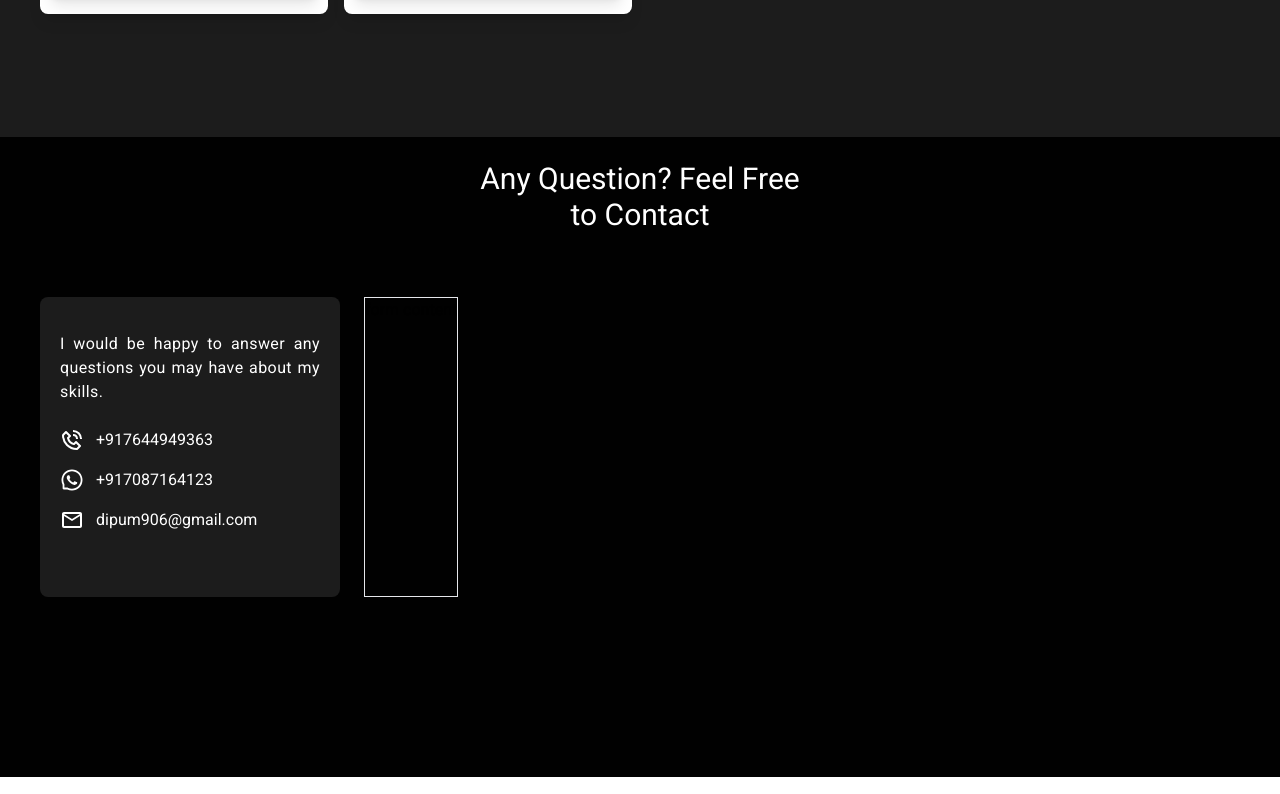
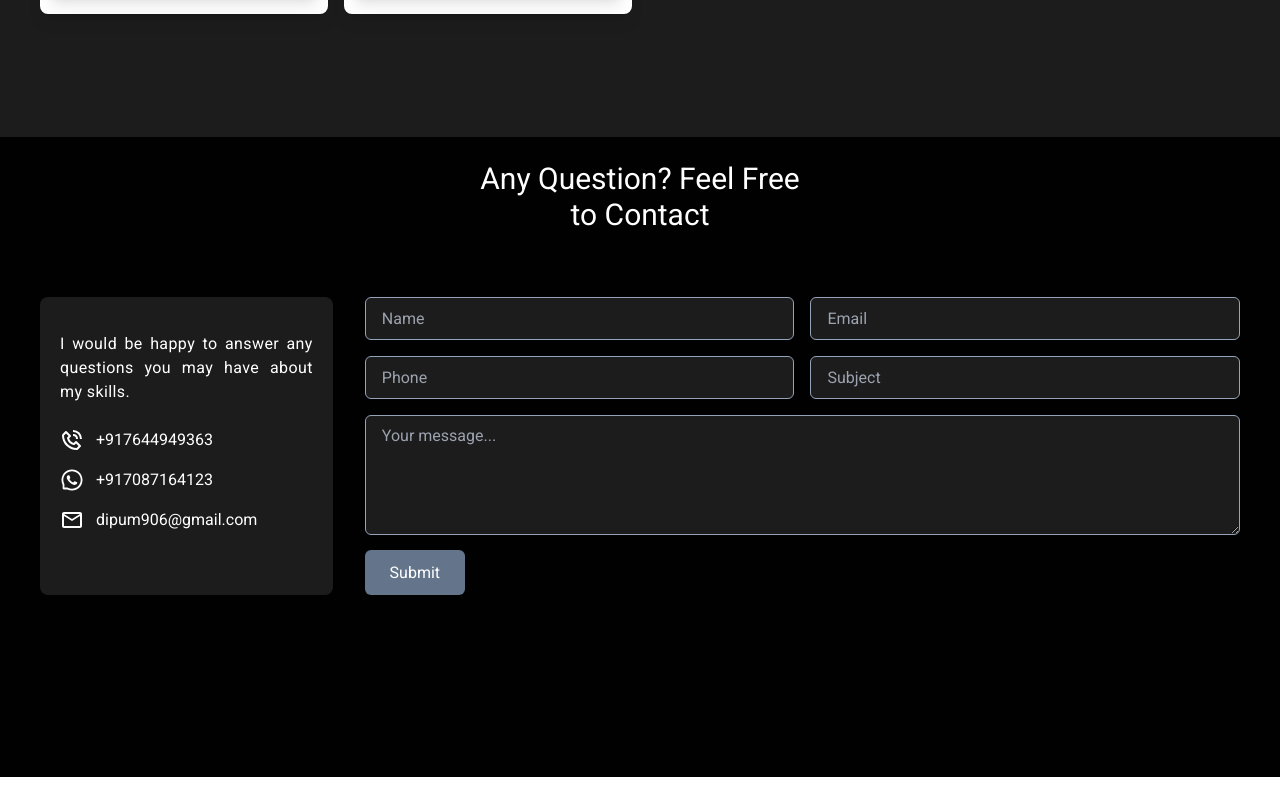
Before and after one commit to dipu-kr/new-portfolio, a Next.js app: page / in a window 1280 px wide. Shown: the part 2103-2897 px from the top of the page. Built offline with nearby package versions, Linux system fonts and the light colour scheme.

Commit message:
added form component

```diff
--- a/package.json
+++ b/package.json
@@ -13,11 +13,13 @@
     "autoprefixer": "10.4.14",
     "eslint": "8.44.0",
     "eslint-config-next": "13.4.9",
+    "formik": "^2.4.2",
     "next": "13.4.9",
     "postcss": "8.4.25",
     "react": "18.2.0",
     "react-dom": "18.2.0",
     "react-icons": "^4.10.1",
-    "tailwindcss": "3.3.2"
+    "tailwindcss": "3.3.2",
+    "yup": "^1.2.0"
   }
 }
--- a/src/app/components/contactus/ContactUs.js
+++ b/src/app/components/contactus/ContactUs.js
@@ -1,20 +1,34 @@
-import React from "react";
+import React, { useEffect } from "react";
 import "./ContactUs.css";
+import FormContent from "./FormContent";
 import WrapperContainer from "@/app/WrapperContainer";
 import { BiPhoneCall } from "react-icons/bi";
 import { AiOutlineWhatsApp } from "react-icons/ai";
 import { MdOutlineEmail } from "react-icons/md";
+import AOS from "aos";
 
 const ContactUs = () => {
+  useEffect(() => {
+    AOS.init({
+      duration: 400,
+      offset: 100,
+      easing: "ease",
+      // Add more AOS options here
+    });
+  }, []);
+
   return (
     <div className="contactus_container mb-8">
       <WrapperContainer>
-        <div className="w-full text-center pt-6">
+        <div className="w-full text-center pt-6" data-aos="fade-up">
           <h1 className="text-white text-3xl">Any Question? Feel Free</h1>
           <h1 className="text-white text-3xl">to Contact</h1>
         </div>
-        <div className="w-full h-auto flex flex-wrap gap-6 mt-[40px] pt-6">
-          <div className="w-1/4 h-[300px] bg-[#1c1c1c] pt-[35px] pr-[20px] pl-[20px] rounded-lg">
+        <div className="w-full h-auto flex gap-8 mt-[40px] pt-6">
+          <div
+            className="basis-3/12 h-auto bg-[#1c1c1c] pt-[35px] pr-[20px] pl-[20px] rounded-lg"
+            data-aos="fade-up"
+          >
             <p className="text-white text-justify tracking-wide">
               I would be happy to answer any questions you may have about my
               skills.
@@ -39,8 +53,8 @@ const ContactUs = () => {
             </p>
           </div>
           {/* ---------------------form------------- */}
-          <div className="w-[3/4] border">
-            <h1>form content</h1>
+          <div className="basis-9/12 h-auto">
+            <FormContent />
           </div>
         </div>
       </WrapperContainer>
--- /dev/null
+++ b/src/app/components/contactus/FormContent.js
@@ -0,0 +1,129 @@
+import React, { useEffect } from "react";
+import { useFormik } from "formik";
+import { formSchema } from "../schemas/validation";
+import AOS from "aos";
+
+const initialValues = {
+  name: "",
+  email: "",
+  phone: "",
+  subject: "",
+  message: "",
+};
+
+const FormContent = () => {
+  useEffect(() => {
+    AOS.init({
+      duration: 400,
+      offset: 100,
+      easing: "ease",
+      // Add more AOS options here
+    });
+  }, []);
+
+  const { values, errors, touched, handleBlur, handleChange, handleSubmit } =
+    useFormik({
+      initialValues: initialValues,
+      validationSchema: formSchema,
+      onSubmit: (values, action) => {
+        console.log(
+          "🚀 ~ file: Registration.jsx ~ line 11 ~ Registration ~ values",
+          values
+        );
+        action.resetForm();
+      },
+    });
+
+  return (
+    <div className="w-full" data-aos="fade-up">
+      <div className="grid grid-cols-2 gap-4 text-white">
+        <div className="w-[100%]">
+          <input
+            type="text"
+            placeholder="Name"
+            name="name"
+            autoComplete="off"
+            value={values.name}
+            onChange={handleChange}
+            onBlur={handleBlur}
+            className="w-full h-[43px] bg-[#1c1c1c] border border-slate-400 outline-none rounded-md pl-4 "
+          />
+          {errors.name && touched.name ? (
+            <p className="text-sm text-red-400">{errors.name}</p>
+          ) : null}
+        </div>
+        <div className="w-[100%]">
+          <input
+            type="email"
+            placeholder="Email"
+            name="email"
+            autoComplete="off"
+            value={values.email}
+            onChange={handleChange}
+            onBlur={handleBlur}
+            className="w-full h-[43px] bg-[#1c1c1c] border border-slate-400 outline-none rounded-md pl-4 "
+          />
+          {errors.email && touched.email ? (
+            <p className="text-sm text-red-400">{errors.email}</p>
+          ) : null}
+        </div>
+        <div>
+          <input
+            type="text"
+            placeholder="Phone"
+            name="phone"
+            autoComplete="off"
+            value={values.phone}
+            onChange={handleChange}
+            onBlur={handleBlur}
+            className="w-full h-[43px] bg-[#1c1c1c] border border-slate-400 outline-none rounded-md pl-4 "
+          />
+          {errors.phone && touched.phone ? (
+            <p className="text-sm text-red-400">{errors.phone}</p>
+          ) : null}
+        </div>
+        <div>
+          <input
+            type="text"
+            placeholder="Subject"
+            name="subject"
+            autoComplete="off"
+            value={values.subject}
+            onChange={handleChange}
+            onBlur={handleBlur}
+            className="w-full h-[43px] bg-[#1c1c1c] border border-slate-400 outline-none rounded-md pl-4 "
+          />
+          {errors.subject && touched.subject ? (
+            <p className="text-sm text-red-400">{errors.subject}</p>
+          ) : null}
+        </div>
+      </div>
+      <div className="w-full mt-4 text-white">
+        <textarea
+          placeholder="Your message..."
+          name="message"
+          autoComplete="off"
+          value={values.message}
+          onChange={handleChange}
+          onBlur={handleBlur}
+          className="w-full h-[120px] bg-[#1c1c1c] border border-slate-400 outline-none rounded-md pl-4 pt-2 "
+        >
+          Your message...
+        </textarea>
+        {errors.message && touched.message ? (
+          <p className="text-sm text-red-400">{errors.message}</p>
+        ) : null}
+      </div>
+      <div className=" mt-2">
+        <button
+          onClick={handleSubmit}
+          className="w-[100px] h-[45px] border-none text-white bg-slate-500 hover:bg-slate-600 ease-in-out duration-300 rounded-md"
+        >
+          Submit
+        </button>
+      </div>
+    </div>
+  );
+};
+
+export default FormContent;
--- a/src/app/components/project/Card.js
+++ b/src/app/components/project/Card.js
@@ -18,16 +18,15 @@ const Card = ({ dataList }) => {
         <div
           className="w-full h-[250px] flex flex-col gap-2 rounded-lg bg-white shadow-lg p-2"
           key={index}
-          data-aos="fade-down"
+          data-aos="fade-up"
         >
           <div className="w-full h-[170px]">
             <Image
               src={data.image}
               // width="100%"
               // height={170}
-              sizes="100vh"
               alt="project-image"
-              style={{ width: "100%", height: "auto" }}
+              style={{ width: "100%", height: "100%", objectFit: "cover" }}
             />
           </div>
           <div className="h-[80px] w-full flex items-center justify-center">
--- a/src/app/components/project/Project.js
+++ b/src/app/components/project/Project.js
@@ -9,8 +9,8 @@ import AOS from "aos";
 const Project = () => {
   useEffect(() => {
     AOS.init({
-      duration: 600,
-      offset: 150,
+      duration: 400,
+      offset: 100,
       easing: "ease",
       // Add more AOS options here
     });
--- /dev/null
+++ b/src/app/components/schemas/validation.js
@@ -0,0 +1,9 @@
+import * as Yup from "yup";
+
+export const formSchema = Yup.object({
+  name: Yup.string().min(2).max(25).required("Name field is required."),
+  email: Yup.string().email().required("email field is required"),
+  phone: Yup.number().min(10).max(12).required("phone field is required"),
+  subject: Yup.string().min().required("Subject field is required"),
+  message: Yup.string().min(50).required("Message field is required"),
+});
--- a/src/app/components/skills/Skills.js
+++ b/src/app/components/skills/Skills.js
@@ -8,7 +8,7 @@ const Skills = () => {
   useEffect(() => {
     AOS.init({
       duration: 500, // Animation duration in milliseconds
-      offset: 120, // Offset (in pixels) from the element's position when triggering animation
+      offset: 100, // Offset (in pixels) from the element's position when triggering animation
       easing: "ease", // Animation easing (default: 'ease')
       // Add more AOS options here
     });
```
Also changed, not shown: 1 other file (tests, documents, lock files or other folders).
